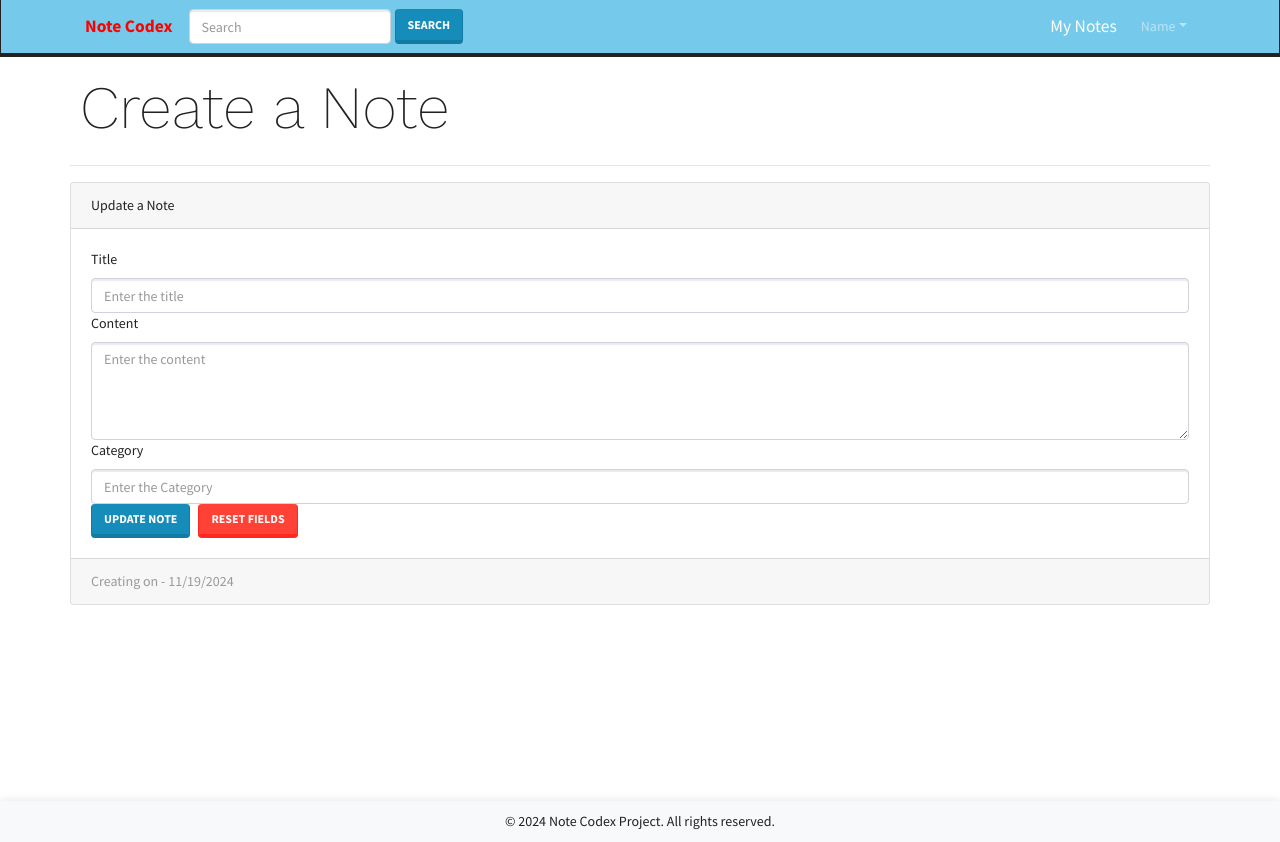
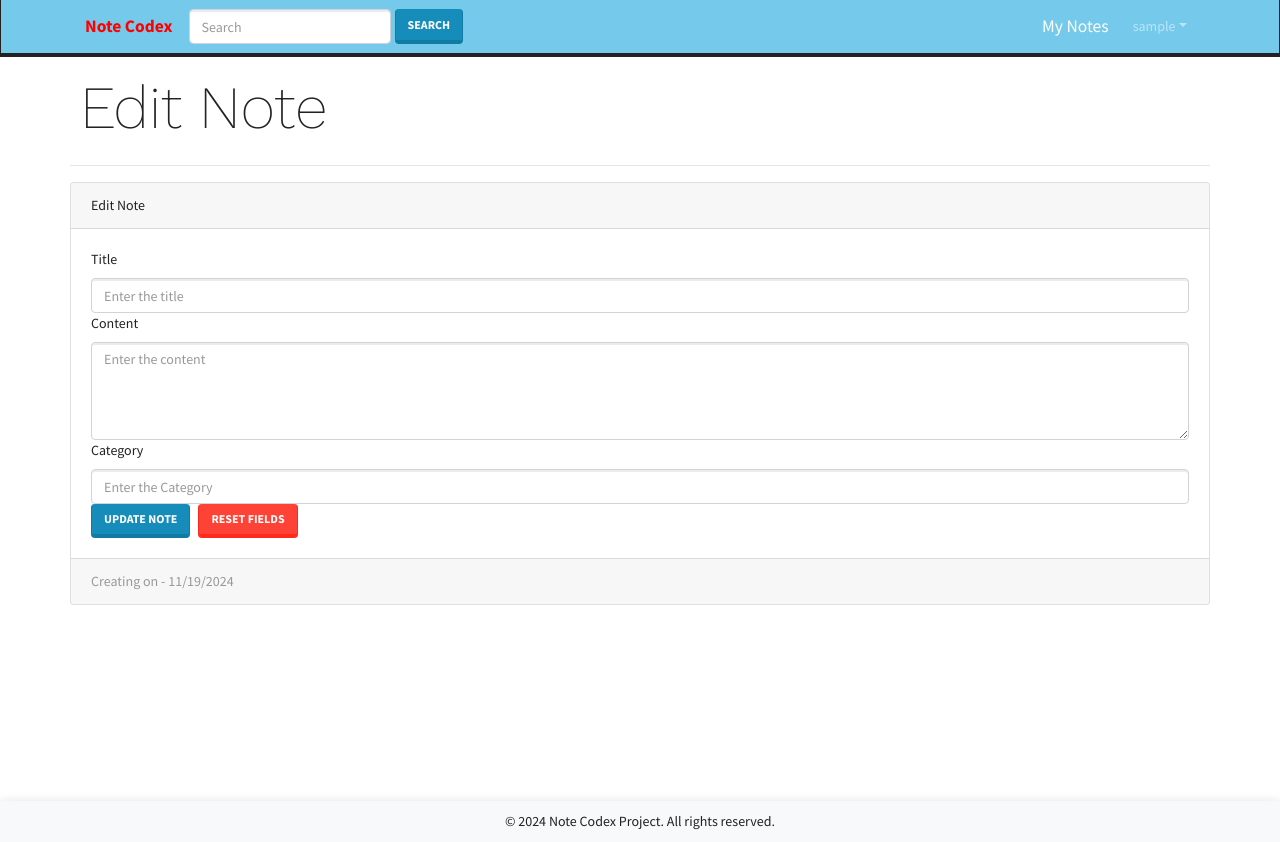
Before and after one commit to shashwat-shukla-coder/SummaryCodex, a React (Create React App) app in the folder frontend/: page /note/1 in a window 1280 px wide. Built offline with nearby package versions, Linux system fonts and the light colour scheme; no server answers; sample sign-in values are in the browser's storage.

Commit message:
few bugs fixed

```diff
--- a/frontend/src/components/header/Header.js
+++ b/frontend/src/components/header/Header.js
@@ -16,6 +16,10 @@ function Header({ setSearch }) {
   const dispatch = useDispatch();
   const userLogin = useSelector((state) => state.userLogin);
   const { userInfo } = userLogin;
+  // if (userInfo != null) {
+  //   console.log(userInfo);
+  //   const name = userInfo.username;
+  // }
 
   const logoutHandler = () => {
     dispatch(logout());
@@ -60,7 +64,8 @@ function Header({ setSearch }) {
                 My Notes
               </Link>
             </Navbar.Brand>
-            <NavDropdown title="Name" id="navbarScrollingDropdown">
+           <NavDropdown title={userInfo ? userInfo.username : "Name"} id="navbarScrollingDropdown">
+
 
               <NavDropdown.Item onClick={logoutHandler}>
                 Logout
--- a/frontend/src/screens/Mynotes/MyNotes.js
+++ b/frontend/src/screens/Mynotes/MyNotes.js
@@ -18,7 +18,8 @@ const MyNotes = ({ search }) => {
   const { loading, error, notes } = noteList;
 
   const userInfo = localStorage.getItem("userInfo");
-
+  const name = userInfo ? JSON.parse(userInfo) : null;
+  const newname = name && name.username ? name.username : "unknown";
   const noteDelete = useSelector((state) => state.noteDelete);
   const {
     loading: loadingDelete,
@@ -44,10 +45,17 @@ const MyNotes = ({ search }) => {
     } else {
       navigate("/");
     }
-  }, [dispatch, userInfo, successDelete, successCreate, successUpdate, navigate]);
+  }, [
+    dispatch,
+    userInfo,
+    successDelete,
+    successCreate,
+    successUpdate,
+    navigate,
+  ]);
 
   return (
-    <MainScreen title={`Welcome Back ..`}>
+    <MainScreen title={`${newname} Notes...`}>
       <Link to="/createnote">
         <Button style={{ marginLeft: 10, marginBottom: 6 }} size="lg">
           Create new Note
--- a/frontend/src/screens/NewNote/SingleNote.js
+++ b/frontend/src/screens/NewNote/SingleNote.js
@@ -63,9 +63,9 @@ const SingleNote = () => {
   };
 
   return (
-    <MainScreen title="Create a Note">
+    <MainScreen title="Edit Note">
       <Card>
-        <Card.Header>Update a Note</Card.Header>
+        <Card.Header>Edit Note</Card.Header>
         <Card.Body>
           <Form onSubmit={updateHandler}>
             {error && <ErrorMessage variant="danger">{error}</ErrorMessage>}
@@ -94,7 +94,6 @@ const SingleNote = () => {
                 <Card.Header>Note Preview</Card.Header>
 
                 <ReactMarkdown>{content}</ReactMarkdown>
-
               </Card>
             )}
 
```
